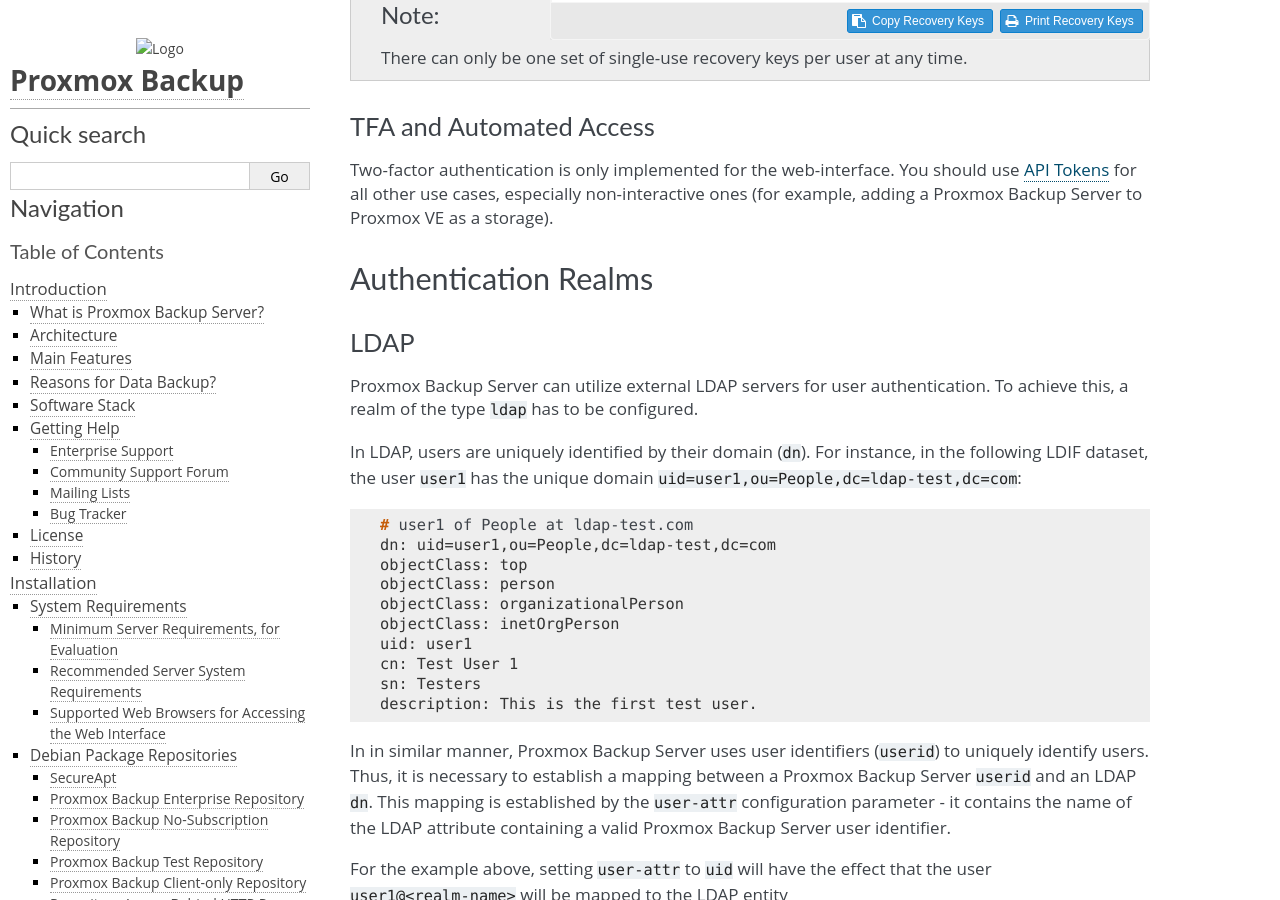
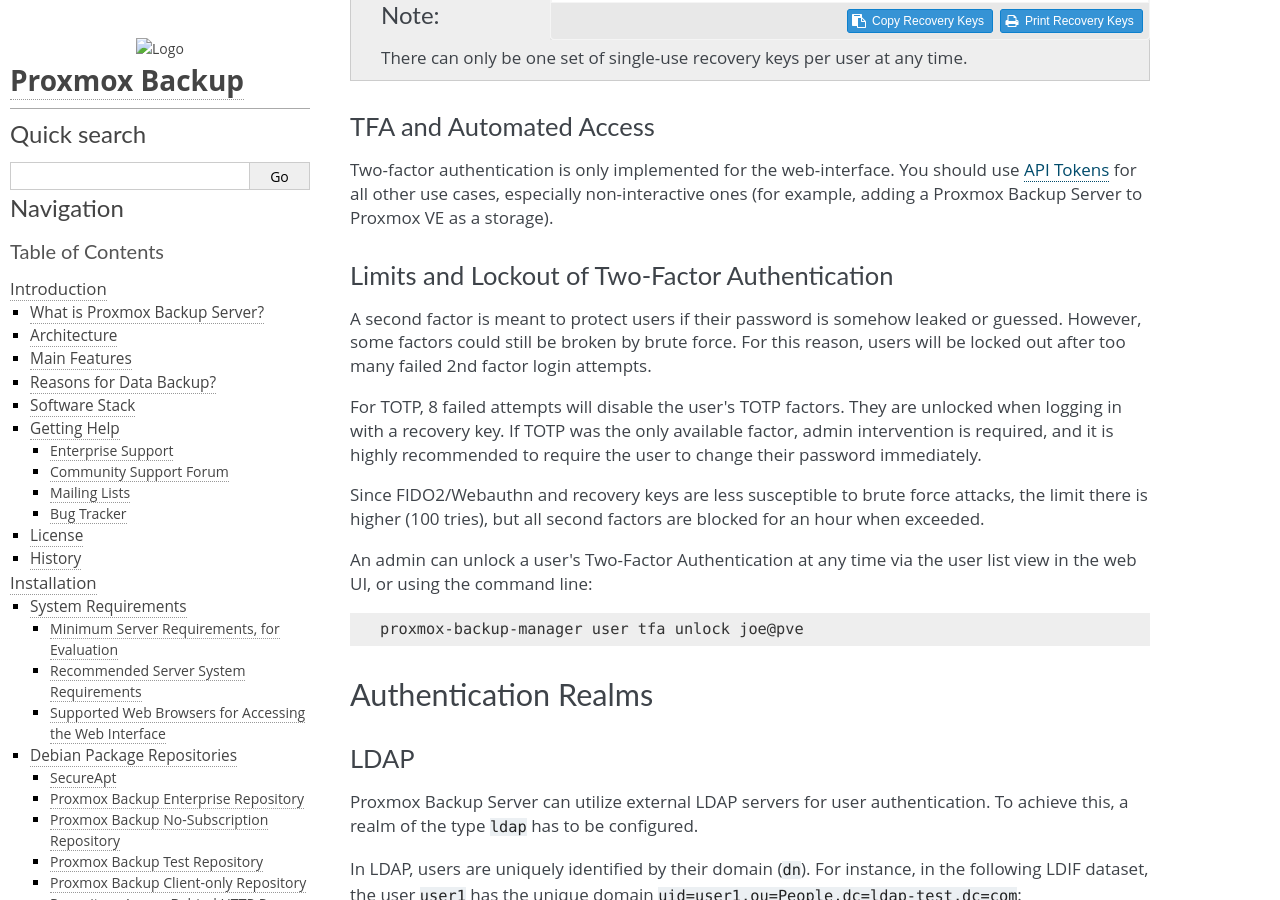
Before and after one commit to rikka-chunibyo/PBS-X, a Sphinx documentation site: the page built from docs/user-management.rst, in a window 1280 px wide and 900 px high, scrolled down 11933 px. Built offline with Sphinx 7.4.7, drawn with Linux system fonts in a browser that asks for light colours; some of the changed text lies outside the part shown.

Commit message:
docs: user-management: add section for TFA lockouts
adapted from pve-docs' commit 96a0d13 ("user management: document TFA
lockout")

Signed-off-by: Thomas Lamprecht <t.lamprecht@proxmox.com>

```diff
--- a/docs/user-management.rst
+++ b/docs/user-management.rst
@@ -563,6 +563,32 @@ use :ref:`API Tokens <user_tokens>` for all other use cases, especially
 non-interactive ones (for example, adding a Proxmox Backup Server to Proxmox VE
 as a storage).
 
+.. _user_tfa_lockout:
+
+Limits and Lockout of Two-Factor Authentication
+~~~~~~~~~~~~~~~~~~~~~~~~~~~~~~~~~~~~~~~~~~~~~~~
+
+A second factor is meant to protect users if their password is somehow leaked
+or guessed. However, some factors could still be broken by brute force. For
+this reason, users will be locked out after too many failed 2nd factor login
+attempts.
+
+For TOTP, 8 failed attempts will disable the user's TOTP factors. They are
+unlocked when logging in with a recovery key. If TOTP was the only available
+factor, admin intervention is required, and it is highly recommended to require
+the user to change their password immediately.
+
+Since FIDO2/Webauthn and recovery keys are less susceptible to brute force
+attacks, the limit there is higher (100 tries), but all second factors are
+blocked for an hour when exceeded.
+
+An admin can unlock a user's Two-Factor Authentication at any time via the user
+list view in the web UI, or using the command line:
+
+.. code-block:: console
+
+  proxmox-backup-manager user tfa unlock joe@pve
+
 
 Authentication Realms
 ---------------------
```
